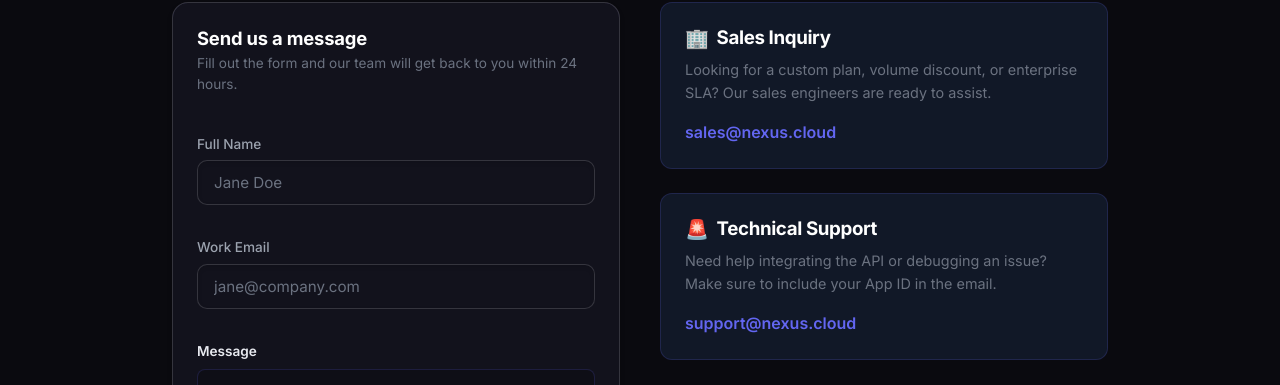
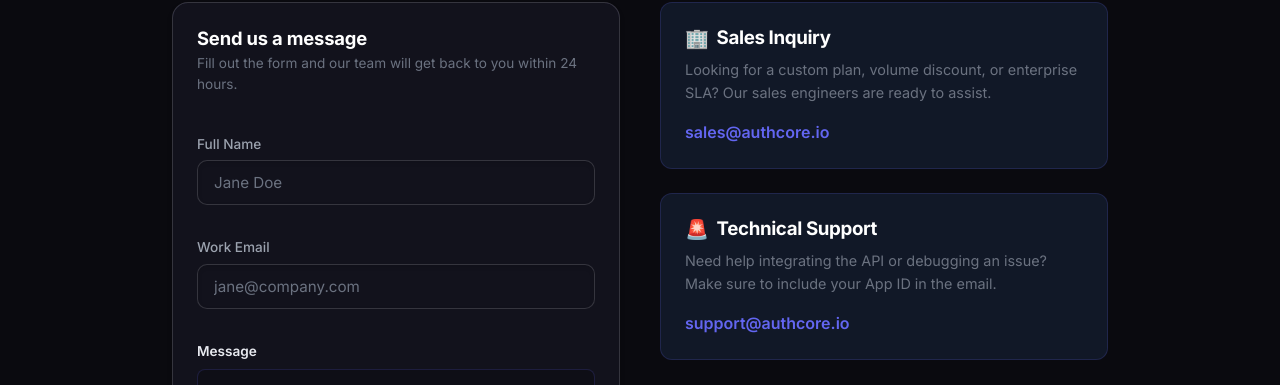
Before and after one commit to switchgodmode-ctrl/Auth-Core, a React (Vite) app in the folder ui/: page /support in a window 1280 px wide. Shown: the part 394-779 px from the top of the page. Built offline with nearby package versions, Linux system fonts and the light colour scheme; no server answers.

Commit message:
refactor: complete global rebranding from Nexus to AuthCore

```diff
--- a/ui/src/pages/Login.jsx
+++ b/ui/src/pages/Login.jsx
@@ -88,7 +88,7 @@
         <motion.div initial={{ opacity: 0, y: 20 }} animate={{ opacity: 1, y: 0 }} transition={{ duration: 0.4 }}>
           <Card
             title="Welcome Back"
-            subtitle="Sign in to your NexusPlatform dashboard"
+            subtitle="Sign in to your AuthCore dashboard"
             glowing={true}
           >
             {error ? <div className="auth-error-msg">{error}</div> : null}
--- a/ui/src/pages/Payments.jsx
+++ b/ui/src/pages/Payments.jsx
@@ -64,7 +64,7 @@
       key: r.keyId,
       amount: r.order.amount,
       currency: r.order.currency,
-      name: "NexusPlatform",
+      name: "AuthCore",
       description: "Upgrade to Premium",
       order_id: r.order.id,
       handler: async function (response) {
--- a/ui/src/pages/Pricing.jsx
+++ b/ui/src/pages/Pricing.jsx
@@ -44,7 +44,7 @@
 
     new window.Razorpay({
       key: order.keyId, amount: order.order.amount, currency: order.order.currency,
-      name: "NexusPlatform", description: `Upgrade to ${planName}`,
+      name: "AuthCore", description: `Upgrade to ${planName}`,
       order_id: order.order.id,
       handler: async (response) => {
         const r = await verifyPayment(response.razorpay_order_id, response.razorpay_payment_id, response.razorpay_signature);
--- a/ui/src/pages/Register.jsx
+++ b/ui/src/pages/Register.jsx
@@ -98,7 +98,7 @@
         <motion.div initial={{ opacity: 0, y: 20 }} animate={{ opacity: 1, y: 0 }} transition={{ duration: 0.4 }}>
           <Card
             title="Create an Account"
-            subtitle="Join developers who trust NexusPlatform to protect their software."
+            subtitle="Join developers who trust AuthCore to protect their software."
             glowing={true}
           >
             {error ? <div className="auth-error-msg">{error}</div> : null}
--- a/ui/src/pages/Support.jsx
+++ b/ui/src/pages/Support.jsx
@@ -70,7 +70,7 @@
             <p style={{ color: "var(--muted)", fontSize: "0.9rem", lineHeight: "1.6" }}>
               Looking for a custom plan, volume discount, or enterprise SLA? Our sales engineers are ready to assist.
             </p>
-            <div style={{ marginTop: "16px", fontWeight: "600", color: "var(--accent)" }}>sales@nexus.cloud</div>
+            <div style={{ marginTop: "16px", fontWeight: "600", color: "var(--accent)" }}>sales@authcore.io</div>
           </div>
 
           <div style={{ padding: "24px", background: "var(--surface)", border: "1px solid var(--border)", borderRadius: "12px" }}>
@@ -80,7 +80,7 @@
             <p style={{ color: "var(--muted)", fontSize: "0.9rem", lineHeight: "1.6" }}>
               Need help integrating the API or debugging an issue? Make sure to include your App ID in the email.
             </p>
-            <div style={{ marginTop: "16px", fontWeight: "600", color: "var(--accent)" }}>support@nexus.cloud</div>
+            <div style={{ marginTop: "16px", fontWeight: "600", color: "var(--accent)" }}>support@authcore.io</div>
           </div>
 
         </motion.div>
--- a/ui/src/pages/Webhooks.jsx
+++ b/ui/src/pages/Webhooks.jsx
@@ -89,7 +89,7 @@
             </div>
             <div>
               <label style={{ display: "block", fontSize: "0.8rem", fontWeight: "600", color: "var(--text)", marginBottom: "8px" }}>Payload URL</label>
-              <input placeholder="https://api.yourdomain.com/hooks/nexus" value={url} onChange={e => setUrl(e.target.value)} style={{ width: "100%", padding: "12px", borderRadius: "8px", background: "var(--bg)", border: "1px solid var(--border)", color: "var(--text)", outline: "none", fontSize: "0.9rem" }} />
+              <input placeholder="https://api.yourdomain.com/hooks/authcore" value={url} onChange={e => setUrl(e.target.value)} style={{ width: "100%", padding: "12px", borderRadius: "8px", background: "var(--bg)", border: "1px solid var(--border)", color: "var(--text)", outline: "none", fontSize: "0.9rem" }} />
             </div>
             <Button variant="primary" onClick={handleCreate} disabled={!selectedAppId || !url.trim()} style={{ height: "43px" }}>Add Webhook</Button>
           </div>
```
